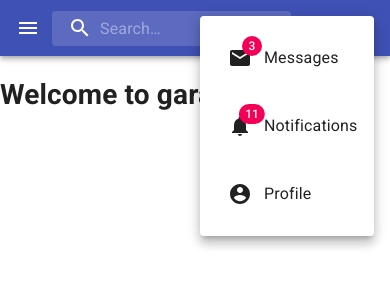
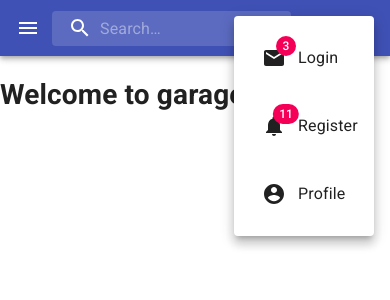
Before and after one commit to betulkaplan/garagesale-app, a Next.js app: page / in a window 390 px wide. Both pictures are taken after a click on the button 350 px from the left and 28 px from the top of the page. Shown: the top 300 px of the page. Built offline with nearby package versions, Linux system fonts and the light colour scheme; no server answers.

Commit message:
mobile menu options updated

```diff
--- a/components/Navbar.js
+++ b/components/Navbar.js
@@ -175,6 +175,8 @@ export default function PrimarySearchAppBar() {
       open={isMobileMenuOpen}
       onClose={handleMobileMenuClose}
     >
+      {user !== undefined ? (
+        <div>
           <MenuItem>
             <IconButton aria-label="show 4 new mails" color="inherit">
               <Badge badgeContent={3} color="secondary">
@@ -191,6 +193,14 @@ export default function PrimarySearchAppBar() {
             </IconButton>
             <p>Notifications</p>
           </MenuItem>
+          <MenuItem>
+            <IconButton aria-label="show 11 new notifications" color="inherit">
+              <Badge badgeContent={11} color="secondary">
+                <NotificationsIcon />
+              </Badge>
+            </IconButton>
+            <p>Add Product</p>
+          </MenuItem>
           <MenuItem onClick={handleProfileMenuOpen}>
             <IconButton
               aria-label="account of current user"
@@ -201,7 +211,44 @@ export default function PrimarySearchAppBar() {
               <AccountCircle />
             </IconButton>
             <p>Profile</p>
+          </MenuItem>{' '}
+        </div>
+      ) : (
+        <div>
+          <MenuItem
+            onClick={() => {
+              handleMenuClose();
+              router.push('/auth');
+            }}
+          >
+            <IconButton aria-label="show 4 new mails" color="inherit">
+              <Badge badgeContent={3} color="secondary">
+                <MailIcon />
+              </Badge>
+            </IconButton>
+            <p>Login</p>
           </MenuItem>
+          <MenuItem>
+            <IconButton aria-label="show 11 new notifications" color="inherit">
+              <Badge badgeContent={11} color="secondary">
+                <NotificationsIcon />
+              </Badge>
+            </IconButton>
+            <p>Register</p>
+          </MenuItem>
+          <MenuItem onClick={handleProfileMenuOpen}>
+            <IconButton
+              aria-label="account of current user"
+              aria-controls="primary-search-account-menu"
+              aria-haspopup="true"
+              color="inherit"
+            >
+              <AccountCircle />
+            </IconButton>
+            <p>Profile</p>
+          </MenuItem>{' '}
+        </div>
+      )}
     </Menu>
   );
   return (
```
Lines whose indentation alone changed are shown as unchanged.
